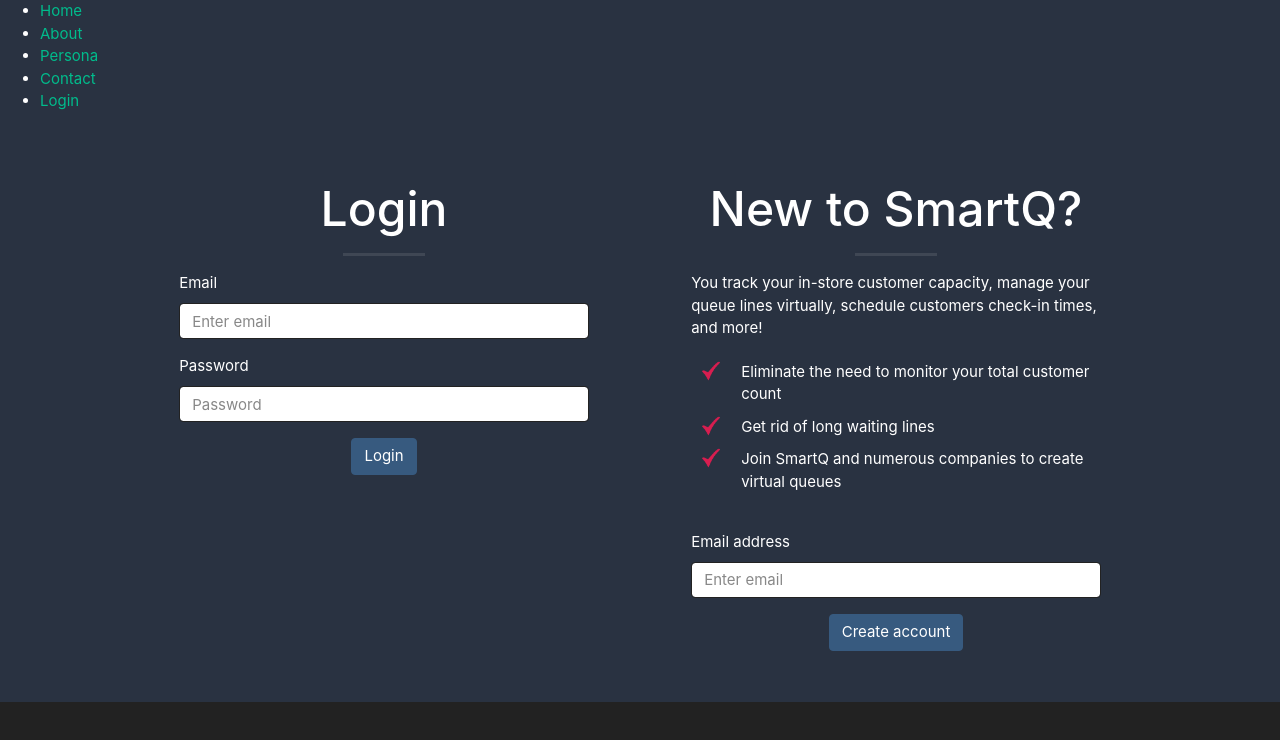
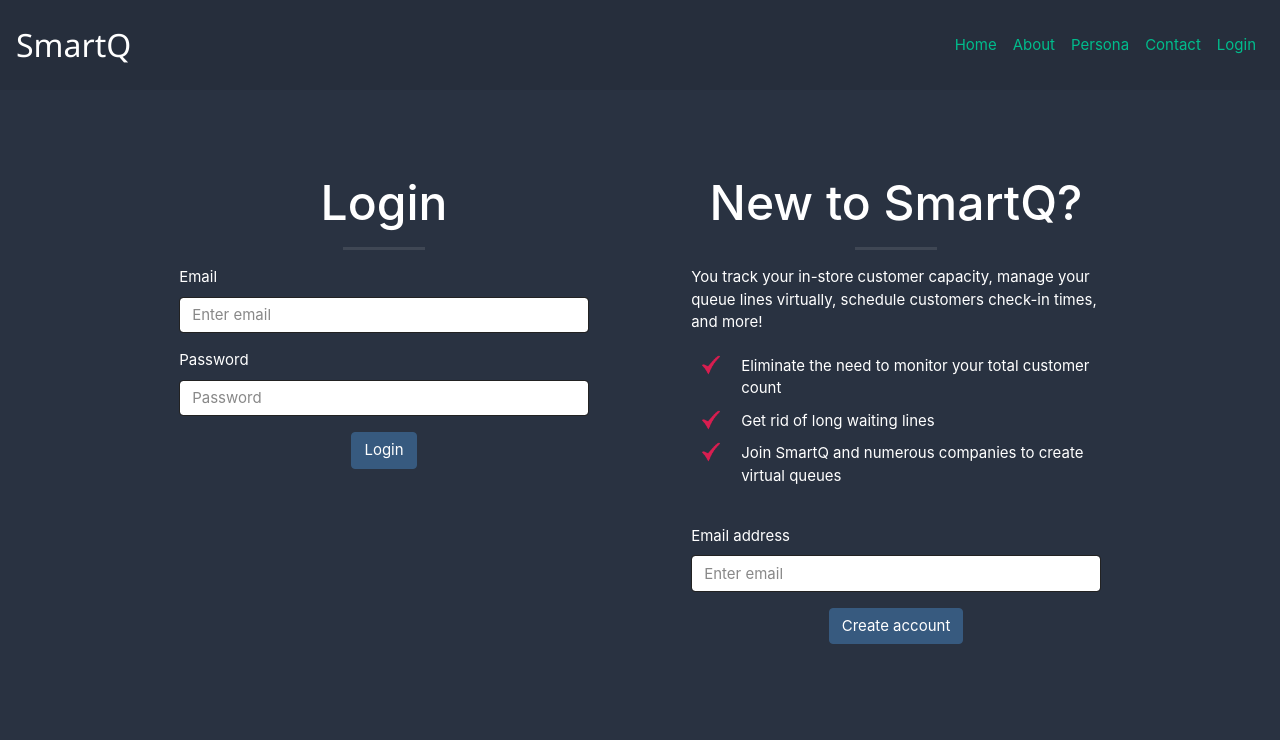
Before and after one commit to SmartQ-org/SmartQ-app, a React (Create React App) app: page /login in a window 1280 px wide. Shown: the top 740 px of the page. Built offline with nearby package versions, Linux system fonts and the light colour scheme; no server answers.

Commit message:
changed a few styles and added a navbar

```diff
--- a/src/App.js
+++ b/src/App.js
@@ -8,6 +8,9 @@ import LoginPage from "./pages/LoginPage/LoginPage";
 import SignUpPage from "./pages/SignUpPage/SignUpPage";
 import HiddenContent from "./pages/HiddenContent";
 import PersonaPage from "./pages/PersonaPage";
+
+import Navbar from "react-bootstrap/Navbar";
+import Nav from "react-bootstrap/Nav";
 
 import "./App.scss";
 
@@ -20,28 +23,31 @@ export default function App() {
   return (
     <Router>
       <div className="app">
-        <nav>
-          <ul>
-            <li>
+        <Navbar className="nav-bar" variant="dark">
+          <Navbar.Brand className="brand">SmartQ</Navbar.Brand>
+          <Nav className="ml-auto">
+            <Nav.Link>
               <Link to="/">Home</Link>
-            </li>
-            <li>
+            </Nav.Link>
+            <Nav.Link>
               <Link to="/about">About</Link>
-            </li>
-            <li>
+            </Nav.Link>
+            <Nav.Link>
               <Link to="/persona">Persona</Link>
-            </li>
-            <li>
+            </Nav.Link>
+            <Nav.Link>
               <Link to="/contact">Contact</Link>
-            </li>
-            <li>
+            </Nav.Link>
+            <Nav.Link>
               <Link to="/login">Login</Link>
-            </li>
-          </ul>
-        </nav>
+            </Nav.Link>
+          </Nav>
+        </Navbar>
 
         {/* A <Switch> looks through its children <Route>s and
             renders the first one that matches the current URL. */}
+
+        <div className="content">
           <Switch>
             <Route exact path="/" component={HomePage} />
             <Route path="/contact">
@@ -67,6 +73,7 @@ export default function App() {
             </Route>
           </Switch>
         </div>
+      </div>
     </Router>
   );
 }
--- a/src/App.scss
+++ b/src/App.scss
@@ -1,3 +1,17 @@
 .app {
   background-color: #293241;
+  height: 100%;
+
+  .brand {
+    font-size: 2rem;
+    font-family: "Segoe UI", Tahoma, Geneva, Verdana, sans-serif;
+  }
+
+  .content {
+    margin-top: 2rem;
+  }
+
+  .nav-bar {
+    background-color: darken(#293241, 1.5%);
+  }
 }
--- a/src/pages/ContactPage/ContactPage.css
+++ /dev/null
@@ -1,20 +0,0 @@
-.contact-container {
-    display: flex;
-    flex-direction: column;
-    margin: auto 30%;
-}
-
-.header {
-    text-align: center;
-}
-
-.button {
-    display:flex;
-    justify-content: center;
-}
-
-@media only screen and (max-width: 768px) {
-    .contact-container {
-        margin: auto 5%;
-    }
-}
--- a/src/pages/ContactPage/ContactPage.js
+++ b/src/pages/ContactPage/ContactPage.js
@@ -1,90 +1,119 @@
 // Currently does not anything after clicking the submit button, only clears inputs.
 // This action should be later filled into the handleSubmit function.
-import React, { useState } from 'react';
-import { Form, Button, Row, Col } from 'react-bootstrap';
-import './ContactPage.css';
+import React, { useState } from "react";
+import { Form, Button, Row, Col } from "react-bootstrap";
+import "./ContactPage.scss";
 
 export default function ContactPage() {
+  const width = window.innerWidth;
+  const breakpoint = 768;
 
-    const width = window.innerWidth
-    const breakpoint = 768
+  const [name, setName] = useState("");
+  const [subject, setSubject] = useState("");
+  const [email, setEmail] = useState("");
+  const [message, setMessage] = useState("");
 
-    const [name, setName] = useState('')
-    const [subject, setSubject] = useState('')
-    const [email, setEmail] = useState('')
-    const [message, setMessage] = useState('')
+  const handleName = (event) => {
+    setName(event.target.value);
+  };
 
-    const handleName = event => {
-        setName(event.target.value)
-    }
+  const handleSubject = (event) => {
+    setSubject(event.target.value);
+  };
 
-    const handleSubject = event => {
-        setSubject(event.target.value)
-    }
+  const handleEmail = (event) => {
+    setEmail(event.target.value);
+  };
 
-    const handleEmail = event => {
-        setEmail(event.target.value)
-    }
-
-    const handleMessage = event => {
-        setMessage(event.target.value)
-    }
+  const handleMessage = (event) => {
+    setMessage(event.target.value);
+  };
 
   const handleSubmit = () => {
-        clearInputs()
-    }
+    clearInputs();
+  };
 
   const clearInputs = () => {
-        setName('')
-        setSubject('')
-        setEmail('')
-        setMessage('')
-    }
+    setName("");
+    setSubject("");
+    setEmail("");
+    setMessage("");
+  };
 
   return (
-        <div className='contact-container'>
-            <h1 className='header'>Contact Us</h1>
+    <div className="contact-container">
+      <h1 className="header">Contact Us</h1>
       <Form>
-                {width > breakpoint
-                    ? <Row>
+        {width > breakpoint ? (
+          <Row>
             <Col>
               <Form.Group controlId="formFullName">
                 <Form.Label>Full name</Form.Label>
-                                <Form.Control type="text" placeholder="Enter full name (required)" onChange={handleName} />
+                <Form.Control
+                  type="text"
+                  placeholder="Enter full name (required)"
+                  onChange={handleName}
+                />
               </Form.Group>
             </Col>
             <Col>
               <Form.Group controlId="formSubjectOfEmail">
                 <Form.Label>Subject of email</Form.Label>
-                                <Form.Control type="text" placeholder="Enter subject of email (optional)" onChange={handleSubject} />
+                <Form.Control
+                  type="text"
+                  placeholder="Enter subject of email (optional)"
+                  onChange={handleSubject}
+                />
               </Form.Group>
             </Col>
           </Row>
-                    : <div>
+        ) : (
+          <div>
             <Form.Group controlId="formFullName">
               <Form.Label>Full name</Form.Label>
-                            <Form.Control type="text" placeholder="Enter full name (required)" onChange={handleName} />
+              <Form.Control
+                type="text"
+                placeholder="Enter full name (required)"
+                onChange={handleName}
+              />
             </Form.Group>
             <Form.Group controlId="formSubjectOfEmail">
               <Form.Label>Subject of email</Form.Label>
-                            <Form.Control type="text" placeholder="Enter subject of email (optional)" onChange={handleSubject} />
+              <Form.Control
+                type="text"
+                placeholder="Enter subject of email (optional)"
+                onChange={handleSubject}
+              />
             </Form.Group>
           </div>
-                }
+        )}
         <Form.Group controlId="formEmail">
           <Form.Label>Email address</Form.Label>
-                    <Form.Control type="email" placeholder="Enter email (required)" onChange={handleEmail} />
+          <Form.Control
+            type="email"
+            placeholder="Enter email (required)"
+            onChange={handleEmail}
+          />
         </Form.Group>
         <Form.Group controlId="formMessage">
           <Form.Label>Message</Form.Label>
-                    <Form.Control as="textarea" rows="8" placeholder="Enter message (required)" onChange={handleMessage} />
+          <Form.Control
+            as="textarea"
+            rows="8"
+            placeholder="Enter message (required)"
+            onChange={handleMessage}
+          />
         </Form.Group>
-                <div className='button'>
-                    <Button variant="primary" type="submit" onClick={() => handleSubmit()}>
+        <div className="button">
+          <Button
+            variant="primary"
+            type="submit"
+            onClick={() => handleSubmit()}
+          >
             Submit
           </Button>
         </div>
       </Form>
     </div>
-    )
+  );
 }
--- /dev/null
+++ b/src/pages/ContactPage/ContactPage.scss
@@ -0,0 +1,21 @@
+.contact-container {
+  display: flex;
+  flex-direction: column;
+  margin: auto 30%;
+  height: 100vh;
+
+  .header {
+    text-align: center;
+  }
+
+  .button {
+    display: flex;
+    justify-content: center;
+  }
+}
+
+@media only screen and (max-width: 768px) {
+  .contact-container {
+    margin: auto 5%;
+  }
+}
--- a/src/pages/LoginPage/LoginPage.css
+++ /dev/null
@@ -1,67 +0,0 @@
-.login-page-container {
-    display: flex;
-    flex-direction: row;
-    justify-content: space-around;
-    margin-left: 10%;
-    margin-right: 10%;
-}
-
-.login-container{
-    width: 50%;
-    margin: 5%;
-}
-
-.create-account-container{
-    width: 50%;
-    margin: 5%;
-}
-
-h1 {
-    text-align: center;
-}
-
-hr {
-    margin-top: 1rem;
-    margin-bottom: 1rem;
-    border: 0;
-    border-top: 3px solid rgba(255, 255, 255, 0.1);
-    width: 20%;
-}
-
-.checkmark {
-    width: 20px;
-    height: 20px;
-}
-
-.bullet-point {
-    display: flex;
-    flex-direction: row;
-}
-
-.bullet-point * {
-    margin: 5px 10px;
-}
-
-.email-input {
-    margin-top: 8%;
-}
-
-.button {
-    display:flex;
-    justify-content: center;
-}
-
-@media only screen and (max-width: 768px) {
-    /* For mobile phones: */
-    .login-page-container {
-      flex-direction: column;
-    }
-
-    .login-container{
-        width: 90%;
-    }
-
-    .create-account-container {
-        width: 90%;
-    }
-}
--- /dev/null
+++ b/src/pages/LoginPage/LoginPage.scss
@@ -0,0 +1,68 @@
+.login-page-container {
+  display: flex;
+  flex-direction: row;
+  justify-content: space-around;
+  margin-left: 10%;
+  margin-right: 10%;
+  height: 100vh;
+}
+
+.login-container {
+  width: 50%;
+  margin: 5%;
+}
+
+.create-account-container {
+  width: 50%;
+  margin: 5%;
+}
+
+h1 {
+  text-align: center;
+}
+
+hr {
+  margin-top: 1rem;
+  margin-bottom: 1rem;
+  border: 0;
+  border-top: 3px solid rgba(255, 255, 255, 0.1);
+  width: 20%;
+}
+
+.checkmark {
+  width: 20px;
+  height: 20px;
+}
+
+.bullet-point {
+  display: flex;
+  flex-direction: row;
+}
+
+.bullet-point * {
+  margin: 5px 10px;
+}
+
+.email-input {
+  margin-top: 8%;
+}
+
+.button {
+  display: flex;
+  justify-content: center;
+}
+
+@media only screen and (max-width: 768px) {
+  /* For mobile phones: */
+  .login-page-container {
+    flex-direction: column;
+  }
+
+  .login-container {
+    width: 90%;
+  }
+
+  .create-account-container {
+    width: 90%;
+  }
+}
```
Also changed, not shown: src/pages/LoginPage/LoginPage.js (+83 -70 lines). Lines whose indentation alone changed are shown as unchanged.
